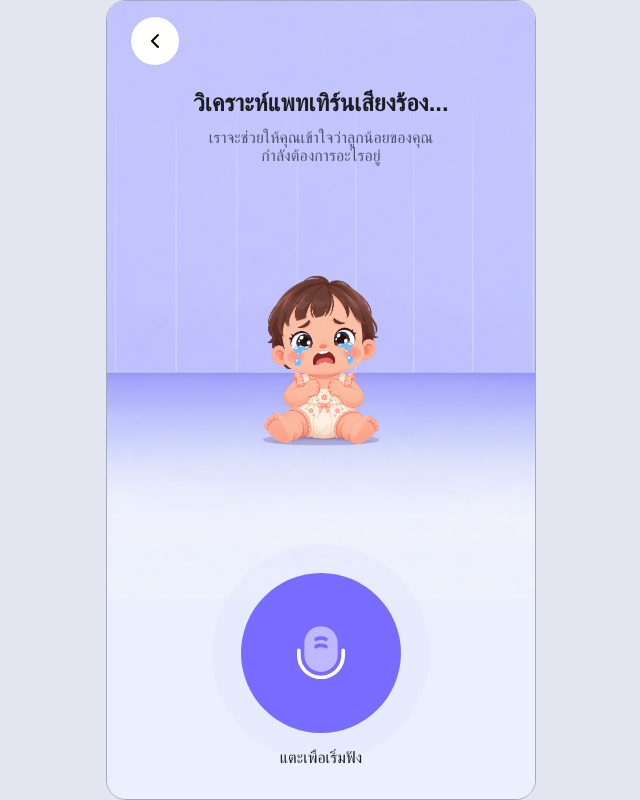
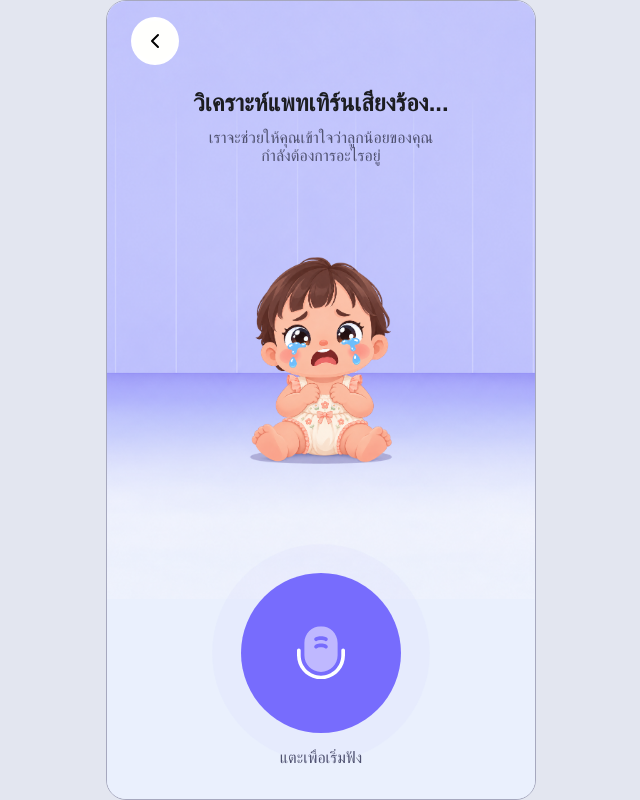
Before and after one commit to AYNO-I-KNOW/utopia-hackathon-2026, a Next.js app: page /analysis in a window 1280 px wide. Shown: the whole page, without its empty margins (319-959 px from the left). Built offline with nearby package versions, Linux system fonts and the light colour scheme.

Commit message:
fix(motion): sequence scene copy and remove duplicate shared snapshots

```diff
--- a/src/app/globals.css
+++ b/src/app/globals.css
@@ -498,7 +498,7 @@ input {
   margin: 0;
   text-align: center;
   font-size: var(--font-size-body);
-  color: var(--color-text);
+  color: var(--color-text-secondary);
 }
 
 body {
@@ -825,8 +825,8 @@ h2 {
 
 .analysis-baby {
   display: block;
-  width: 184px;
-  height: 184px;
+  width: 224px;
+  height: 224px;
   object-fit: contain;
   transition:
     opacity 200ms,
@@ -1179,3 +1179,97 @@ html[data-scene-direction="return"] .activity-sheet {
   width: 0;
   height: 0;
 }
+
+/* Each shared subject has a single visible snapshot, avoiding doubled icons. */
+::view-transition-old(scene-microphone),
+::view-transition-old(scene-baby),
+::view-transition-old(scene-background) {
+  display: none;
+}
+::view-transition-new(scene-microphone),
+::view-transition-new(scene-baby),
+::view-transition-new(scene-background) {
+  animation: none;
+  mix-blend-mode: normal;
+}
+::view-transition-old(root) {
+  animation: scene-exit 120ms ease-out both;
+}
+::view-transition-new(root) {
+  animation: scene-copy-in 240ms 120ms ease-out both;
+}
+.analysis-ready[data-recording="false"] .analysis-heading {
+  view-transition-name: scene-heading;
+}
+.analysis-ready[data-recording="false"] .capture-start-caption {
+  view-transition-name: scene-caption;
+  color: var(--color-text-secondary);
+  font-weight: 400;
+}
+html[data-scene-direction] .analysis-heading h1,
+html[data-scene-direction] .analysis-intro {
+  animation: none;
+}
+::view-transition-new(scene-heading) {
+  animation: scene-copy-in 300ms 400ms ease-out both;
+}
+::view-transition-new(scene-caption) {
+  animation: scene-copy-in 260ms 540ms ease-out both;
+}
+::view-transition-old(scene-heading),
+::view-transition-old(scene-caption) {
+  animation: scene-exit 100ms ease-out both;
+}
+.activity-sheet {
+  view-transition-name: scene-sheet;
+}
+.home-hero-greeting {
+  view-transition-name: scene-greeting;
+}
+::view-transition-old(scene-sheet) {
+  animation: scene-sheet-out 200ms ease-out both;
+}
+::view-transition-new(scene-sheet) {
+  animation: scene-sheet-in 300ms 260ms cubic-bezier(0.22, 1, 0.36, 1) both;
+}
+::view-transition-new(scene-greeting) {
+  animation: scene-copy-in 240ms 160ms ease-out both;
+}
+::view-transition-old(scene-greeting) {
+  animation: scene-exit 100ms ease-out both;
+}
+@keyframes scene-exit {
+  to {
+    opacity: 0;
+  }
+}
+@keyframes scene-sheet-out {
+  to {
+    transform: translateY(80px);
+    opacity: 0;
+  }
+}
+@keyframes scene-sheet-in {
+  from {
+    transform: translateY(80px);
+    opacity: 0;
+  }
+  to {
+    transform: translateY(0);
+    opacity: 1;
+  }
+}
+@media (max-height: 700px) {
+  .analysis-baby {
+    width: 200px;
+    height: 200px;
+  }
+}
+@media (prefers-reduced-motion: reduce) {
+  ::view-transition-group(*),
+  ::view-transition-old(*),
+  ::view-transition-new(*) {
+    animation-duration: 0s;
+    animation-delay: 0s;
+  }
+}
```
